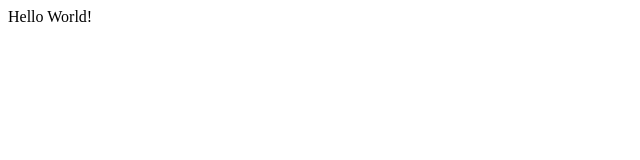
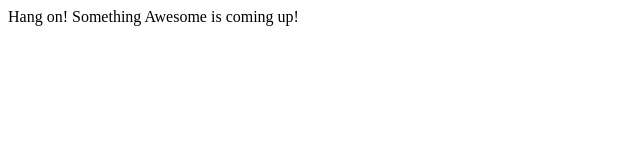
Before and after one commit to vanditkaria/vanditkaria.github.io, a plain HTML site: page index.html in a window 1280 px wide. Shown: the whole page, without its empty margins (0-640 px from the left). Drawn offline with Linux system fonts and the light colour scheme.

Commit message:
Update index.html

```diff
--- a/index.html
+++ b/index.html
@@ -4,6 +4,6 @@
         <title>Basic Web Page</title>
     </head>
     <body>
-Hello World!
+Hang on! Something Awesome is coming up!
     </body>
 </html>
```
